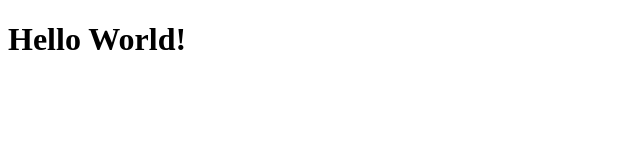
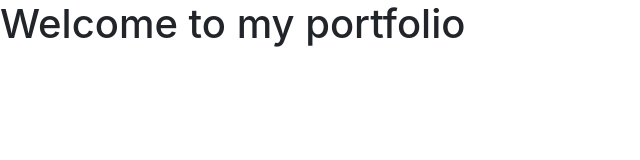
Before and after one commit to abrormukimov/marshallabror, a plain HTML site: page index.html in a window 1280 px wide. Shown: the whole page, without its empty margins (0-640 px from the left). Drawn offline with nearby package versions, Linux system fonts and the light colour scheme.

Commit message:
index.html

```diff
--- a/index.html
+++ b/index.html
@@ -4,10 +4,16 @@
     <meta charset="UTF-8">
     <meta name="viewport" content="width=device-width, initial-scale=1.0">
     <meta http-equiv="X-UA-Compatible" content="ie=edge">
+    <link rel="stylesheet" href="https://stackpath.bootstrapcdn.com/bootstrap/4.3.1/css/bootstrap.min.css" integrity="sha384-ggOyR0iXCbMQv3Xipma34MD+dH/1fQ784/j6cY/iJTQUOhcWr7x9JvoRxT2MZw1T" crossorigin="anonymous">
     <title>MarshallAbror</title>
 </head>
 <body>
-    <h1>Hello World!</h1>
 
+    <!--<h1>Hello World!</h1>-->
+    <section id="welcome-section">
+        <h1>Welcome to my portfolio</h1>
+
+
+    </section>
 </body>
 </html>
```
